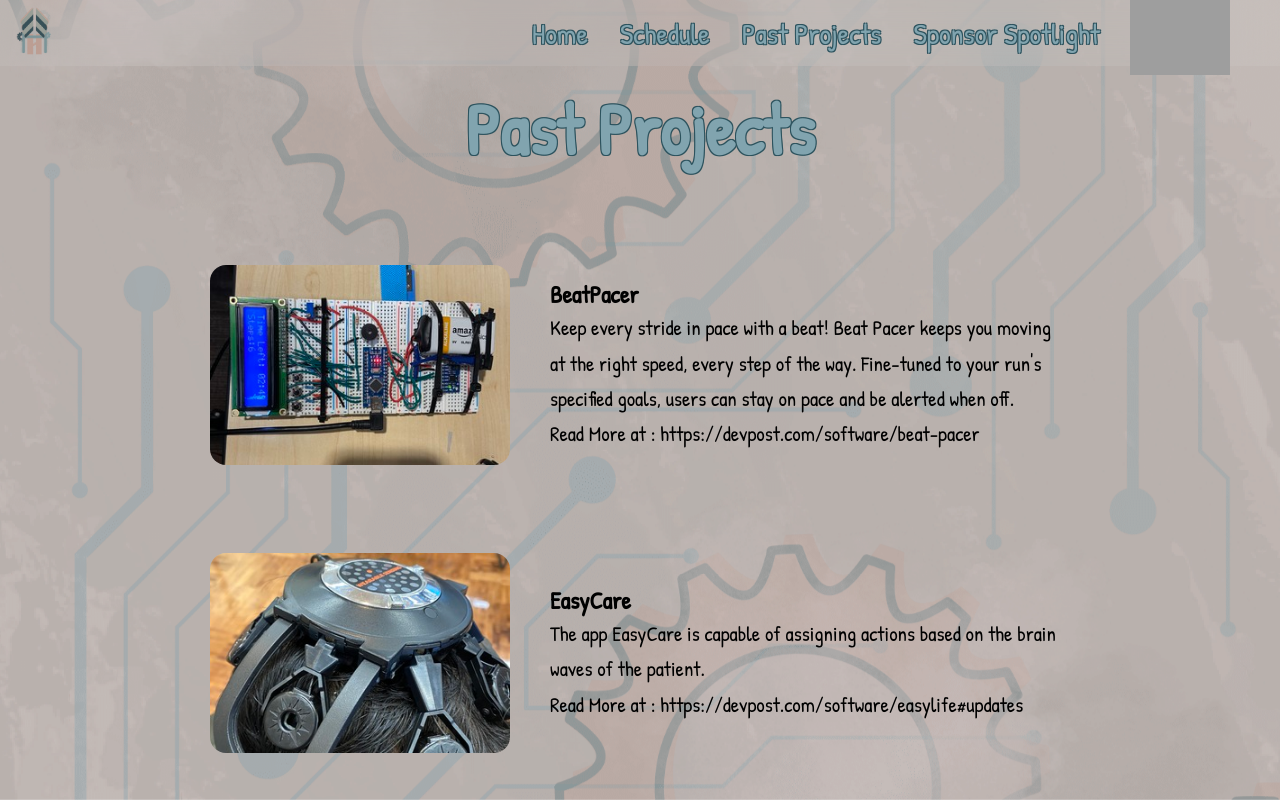
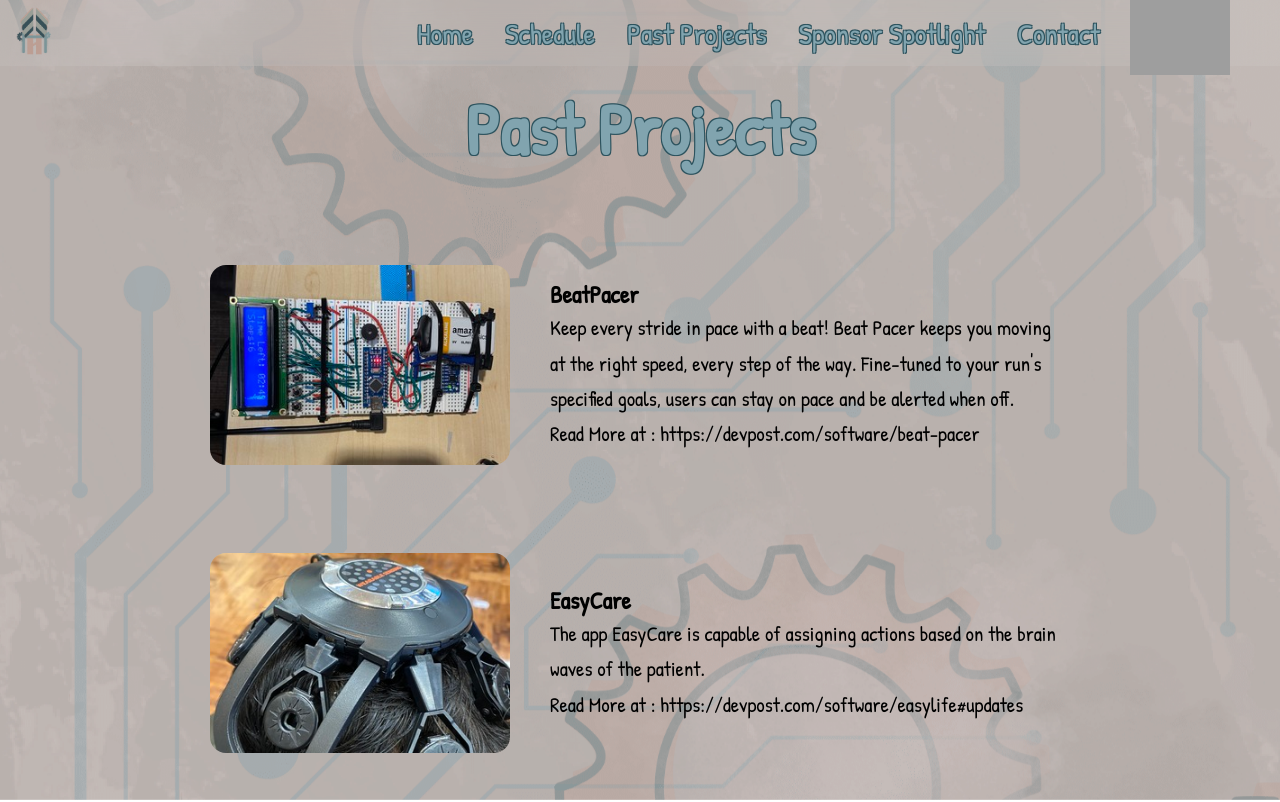
Before and after one commit to HKN-UCSD/hard-hack-2026, a React (Vite) app: page /past-projects in a window 1280 px wide. Shown: the top 802 px of the page. Built offline with nearby package versions, Linux system fonts and the light colour scheme; grey boxes are pictures that could not be loaded.

Commit message:
Email-Contact

```diff
--- a/src/components/navbar.jsx
+++ b/src/components/navbar.jsx
@@ -50,8 +50,10 @@ function Navbar({ logoSrc = "/media/theme/logo.png" }) {
                     <Link to="/past-projects" onClick={() => setMenuOpen(false)}>
                         Past Projects
                     </Link>
-                    {SponsorSpotlightEnable && (<Link to="/sponsor-spotlight" onClick={() => setMenuOpen(false)}>Sponsor Spotlight</Link>)}
-
+                    {SponsorSpotlightEnable && (<Link to="/sponsor-spotlight" onClick={() => setMenuOpen(false)}> Sponsor Spotlight </Link>)}
+                    <Link to="mailto:ucsd.hard.hack@gmail.com" onClick={() => setMenuOpen(false)}>
+                        Contact
+                    </Link>
                 </div>
             </nav>
         </>
```
